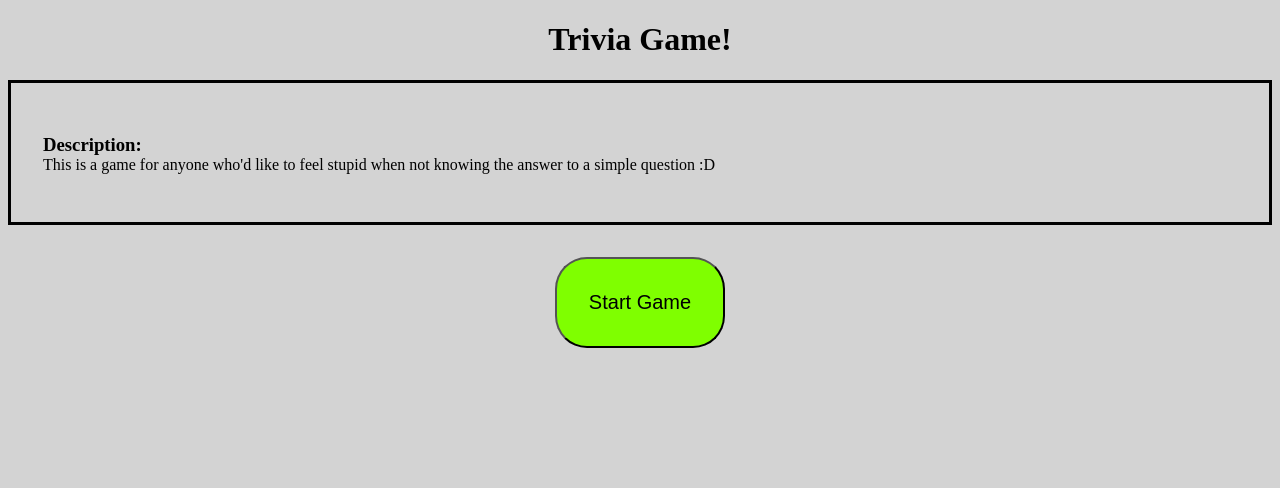
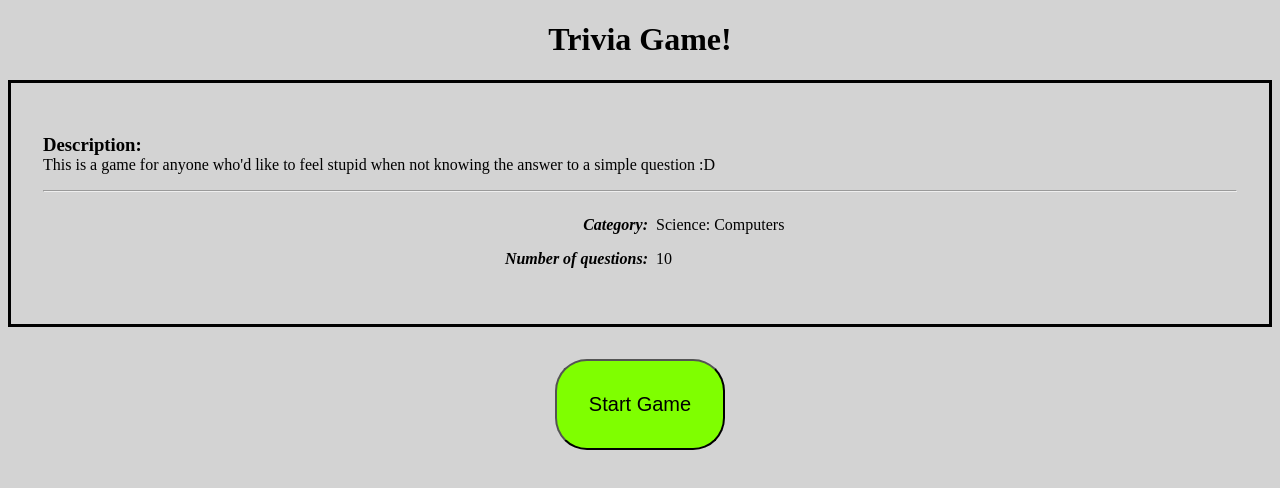
Before and after one commit to CasaRol/trivia-app, a Vue app: page / in a window 1280 px wide. Shown: the top 488 px of the page. Built offline with nearby package versions, Linux system fonts and the light colour scheme.

Commit message:
feat: added static game options on intro page

```diff
--- a/src/components/Intro.vue
+++ b/src/components/Intro.vue
@@ -2,7 +2,14 @@
   <div>
     <div id="intro">
       <h3>Description:</h3>
-      <p id="random">{{ description }}</p>
+      <p>{{ description }}</p>
+      <hr />
+      <dl>
+        <dt>Category</dt>
+        <dd>Science: Computers</dd>
+        <dt>Number of questions</dt>
+        <dd>10</dd>
+      </dl>
     </div>
     <div id="button-placement">
       <button @click="onStartClicked">Start Game</button>
@@ -40,6 +47,25 @@ export default {
   margin-top: 0px;
 }
 
+dt {
+  display: block;
+  float: left;
+  width: 50%;
+  text-align: right;
+  font-weight: bold;
+  font-style: italic;
+  padding: 0.5em 0.5em;
+}
+
+dt:after {
+  content: ":";
+}
+
+dd {
+  display: block;
+  padding: 0.5em 0.5em;
+}
+
 #button-placement {
   text-align: center;
   margin-top: 2rem;
```
